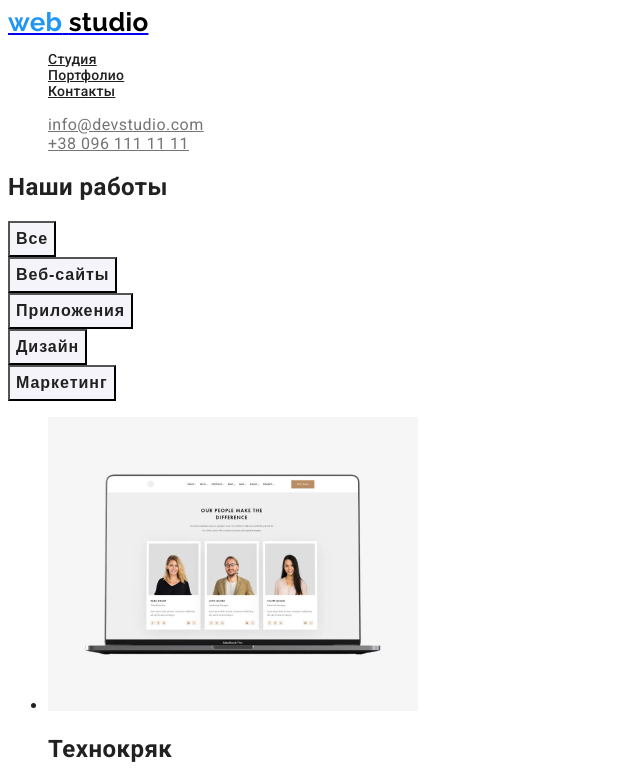
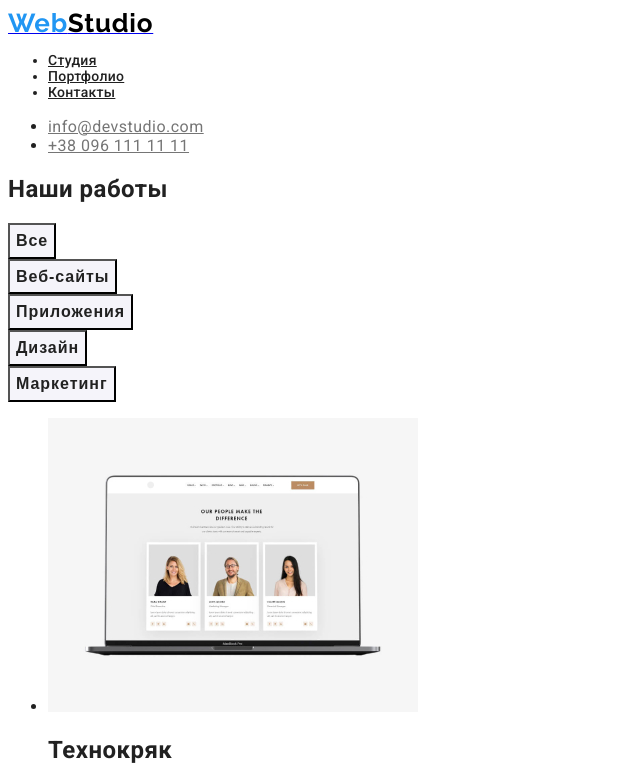
Before and after one commit to OlegMartin/goit-markup-hw-02, a plain HTML site: page portfolio.html in a window 1280 px wide. Shown: the top 780 px of the page, without its empty margins (0-640 px from the left). Drawn offline with Linux system fonts and the light colour scheme.

Commit message:
Валідація

```diff
--- a/css/styles.css
+++ b/css/styles.css
@@ -17,19 +17,29 @@ body {
   letter-spacing: 0.03em
 }
 /* logo */
-.logo {
-  font-family: raleway ,sans-serif;
+.logo-blue {
+  font-family: Raleway;
   font-style: normal;
   font-weight: 700;
   font-size: 26px;
-  line-height: 1.14;
+  line-height: 1.19;
+/* identical to box height */
+
+  letter-spacing: 0.03em;
+
+  color: #2196F3;
+
 }
 
-.logo  .blue {
-  color: var(--accent-color);
-  }
-.logo > .black {
-  color: var(--tittle-text-color);
+.logo-black {
+  font-family: Raleway;
+  font-style: normal;
+  font-weight: 700;
+  font-size: 26px;
+  line-height: 1.19;
+  letter-spacing: 0.03em;
+  color: black;
+}
 
 
 }
--- a/portfolio.html
+++ b/portfolio.html
@@ -18,9 +18,8 @@
     <!--шапка сайту-->
     <header class="header">
         <nav class="nav">
-            <a href="/" class="logo">
-                <span style="color: #2196F3;">web</span>
-                <studio style="color: black;">studio</studio></span>
+            <a href="/">
+                <span class="logo-blue">Web</span><span class="logo-black">Studio</span>
             </a>
 
             <ul class="site-nav list">
@@ -67,20 +66,20 @@
                     <img src="./images/portfolio/restaurant.jpg" alt="Логотип ресторану"
                     width="370">
                     <h2 class="tittle" >Ресторан Seafood</h2>
-                    <a class="tlink href="">Приложение</a>
+                    <a class="link" href="">Приложение</a>
 
                 </li>
                 <li>
                     <img src="./images/portfolio/headphone.jpg" alt="Наушники"
                     width="370">
                     <h2 class="tittle" >Проект Prime</h2>
-                    <a class="tlink href="">Маркетинг</a>
+                    <a class="link" href="">Маркетинг</a>
                 </li>
                 <li>
                     <img src="./images/portfolio/boxes.jpg" alt="Дві коробки"
                     width="370">
-                    <h3 class="tittle" >Проект Boxes</h3>
-                    <2 class="link" href="">Приложение</2>
+                    <h2 class="tittle" >Проект Boxes</h2>
+                    <a class="link" href="">Приложение</a>
                 </li>
                 <li>
                     <img src="./images/portfolio/computer.jpg" alt="Компютер"
@@ -113,9 +112,8 @@
     </main>
     <!--footer-->
     <footer class="footer">
-        <a href="/" class="logo">
-            <span style="color: #2196F3;">web</span>
-            <studio style="color: black;">studio</studio></span>
+        <a href="/">
+            <span class="logo-blue">Web</span><span class="logo-black">Studio</span>
         </a>
         <ul class="addres list">
             <li>
@@ -132,4 +130,5 @@
         </ul>
     </footer>
 </body>
+
 </html>
```
Also changed, not shown: index.html (+11 -11 lines).
